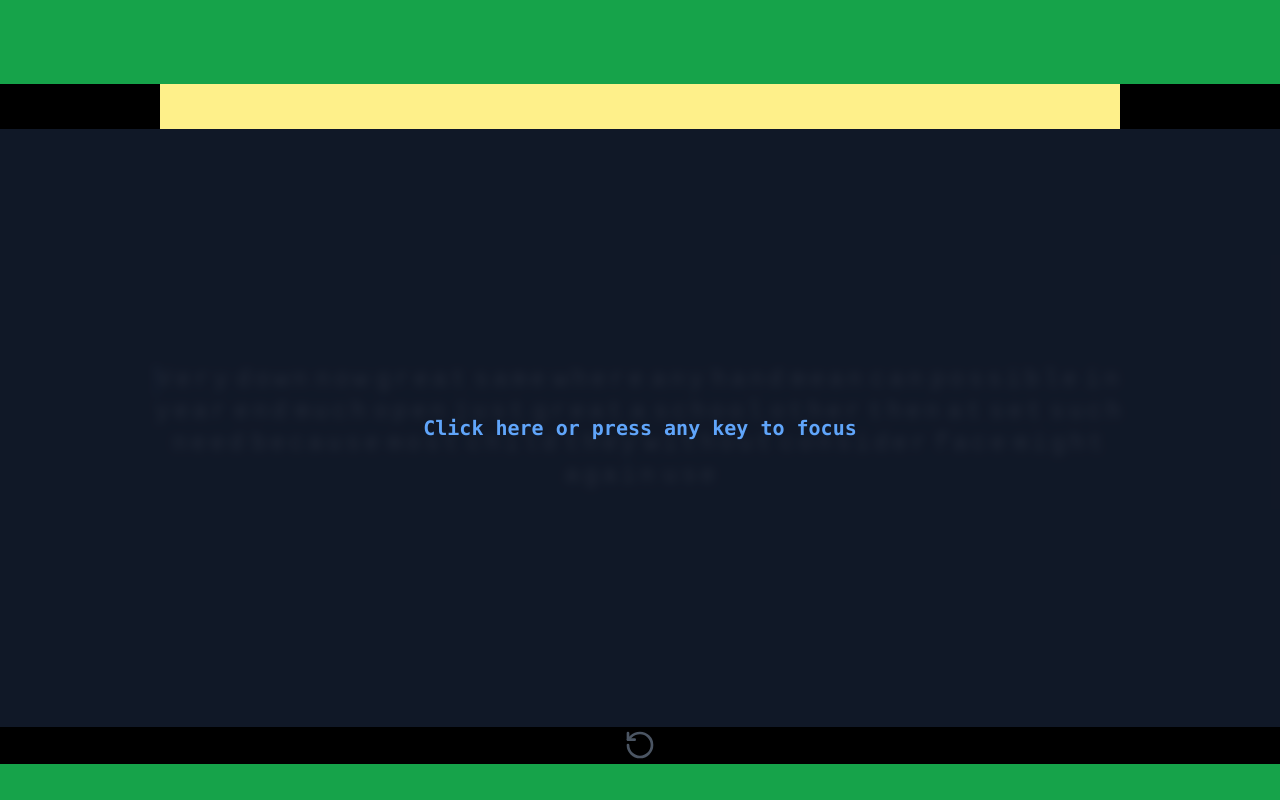
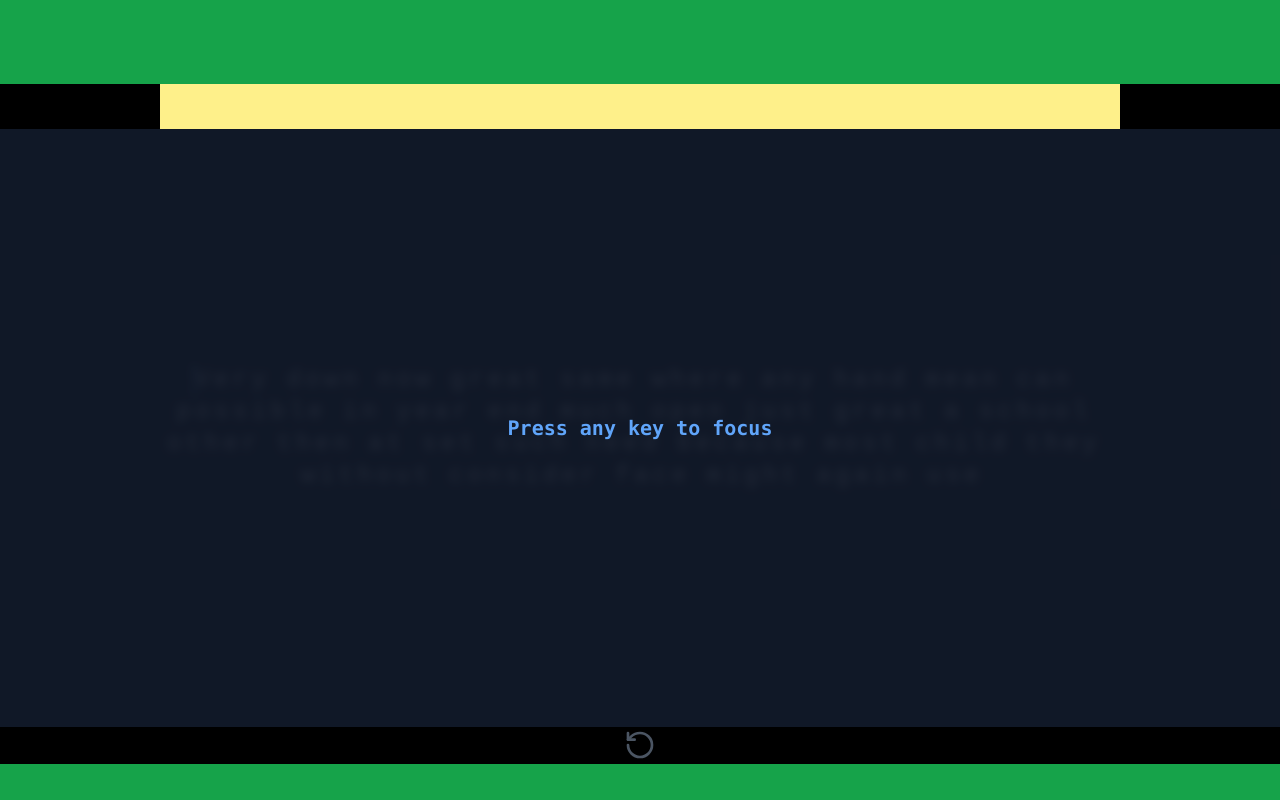
Before and after one commit to ni3rav/typi, a Next.js app: page / in a window 1280 px wide. Built offline with nearby package versions, Linux system fonts and the light colour scheme.

Commit message:
minor tweaks

```diff
--- a/components/Typing/TypingText.tsx
+++ b/components/Typing/TypingText.tsx
@@ -118,7 +118,7 @@ export const TypingText: React.FC<Props> = ({
               {word.map((char, charIndex) => (
                 <span
                   key={charIndex}
-                  className={`text-2xl font-mono px-0.5 transition-colors duration-150 ${
+                  className={`text-2xl font-mono px-0.5 transition-all duration-150 ${
                     char.status === "waiting"
                       ? "text-gray-500"
                       : char.status === "correct"
@@ -148,7 +148,7 @@ export const TypingText: React.FC<Props> = ({
             </div>
             {wordIndex !== words.length - 1 && (
               <span
-                className={`text-2xl font-mono px-0.5 transition-colors duration-150 ${
+                className={`px-2 transition-all duration-150 ${
                   spaces[wordIndex] === "waiting"
                     ? "text-gray-500"
                     : spaces[wordIndex] === "correct"
@@ -177,7 +177,7 @@ export const TypingText: React.FC<Props> = ({
               transition={{ duration: 0.3, ease: "easeOut" }}
               className="text-xl text-blue-400 font-semibold font-mono"
             >
-              Click here or press any key to focus
+              Press any key to focus
             </motion.p>
           </motion.div>
         )}
```
